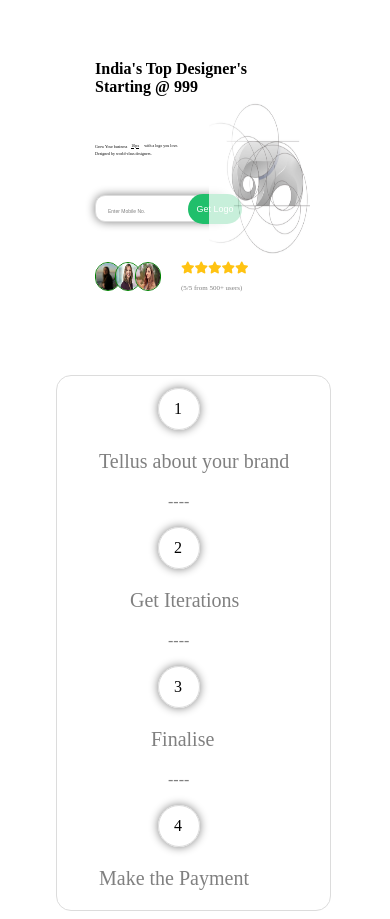
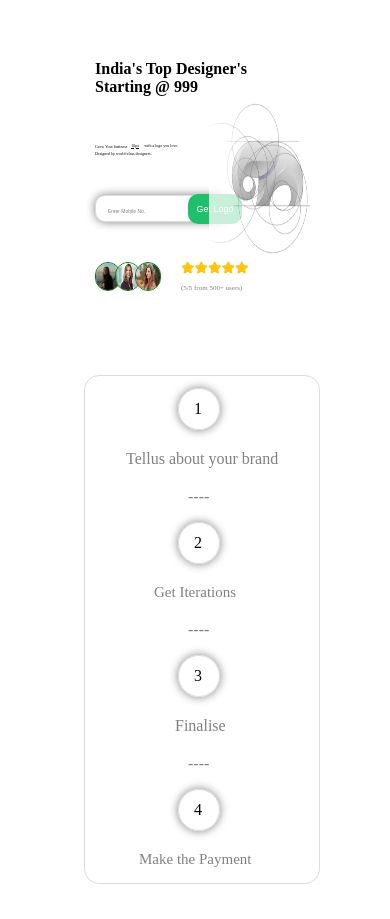
Before and after one commit to shilpiexmyb/template_grid, a plain HTML site: page index.html in a window 390 px wide. After the commit the page ends 892 px from the top, so only its background shows below. Drawn offline with Linux system fonts and the light colour scheme.

Commit message:
width in responsive

```diff
--- a/index.html
+++ b/index.html
@@ -52,7 +52,7 @@
 </div>
 <div class="bottom_bar">
     <div class="one"><p class="point">1</p></div>
-    <p class="bottom_text">Tellus about your brand</p>
+    <p class="bottom_text3">Tellus about your brand</p>
     <p class="bottom_dashed">----</p>
     <div class="one"><p class="point">2</p></div>
     <p class="bottom_text1">Get Iterations</p>
@@ -61,7 +61,7 @@
     <p class="bottom_text2">Finalise</p>
     <p class="bottom_dashed">----</p>
     <div class="one"><p class="point">4</p></div>
-    <p class="bottom_text">Make the Payment</p>
+    <p class="bottom_text4">Make the Payment</p>
 </div>
 
 </section>
--- a/style.css
+++ b/style.css
@@ -30,17 +30,15 @@
 .stars{
     margin-left: 20px;
 }
-.btn{
+.btn {
     background-color: #20bf6b;
-
     width: 113px;
-    height: 54px;
+    height: 47px;
     font-size: 15px;
     border: none;
     border-radius: 16px;
-    margin-left: 24px;
-    margin-top: 1px;
-
+    margin-left: 83px;
+    margin-top: 0px;
 }
 .btn a{
     text-decoration: none;
@@ -48,13 +46,12 @@
 
 }
 input {
-    width: 180%;
-    height: 90%;
+    width: 228%;
+    height: 83%;
     border-radius: 10px;
     border: 1px solid gainsboro;
     box-shadow: 0 0 10px grey;
-
-  }
+}
   ::placeholder {
     color:grey;
     font-size: 18px;
@@ -104,10 +101,10 @@ input {
     font-size: 24px;
 }
 .right img {
-    width: 28vw;
-    height: 55vh;
+    width: 26vw;
+    height: 51vh;
     margin-left: 5rem;
-    margin-top: 9px;
+    margin-top: -1px;
 }
 .bottom_bar {
     display: flex;
@@ -151,6 +148,18 @@ input {
     margin-left: 20px;
     margin-top: 20px;
     color:gray;
+    font-size: 20px;
+}
+.bottom_text3{
+    margin-left: 20px;
+    margin-top: 20px;
+    color: gray;
+    font-size: 20px;
+}
+.bottom_text4{
+    margin-left: 15px;
+    margin-top: 20px;
+    color: gray;
     font-size: 20px;
 }
 @media screen and (max-width:1200px) {
@@ -201,6 +210,7 @@ input {
     color:grey;
     font-size: 5px;
     padding-left: 10px;
+    padding-top: -100px;
   }
   .btn {
     background-color: #20bf6b;
@@ -208,7 +218,7 @@ input {
     height: 30px;
     font-size: 9px;
     border: none;
-    border-radius: 16px;
+    border-radius: 10px;
     margin-left: -90px;
     margin-top: -1px;
 }
@@ -238,8 +248,8 @@ input {
 }
 .bottom_bar {
     display: block;
-    margin-left: 48px;
-
+    margin-left: 76px;
+    width: 60vw;
         display:block;
 
 }
@@ -248,26 +258,41 @@ input {
     box-shadow: 0 0 10px grey;
     border-radius: 70px;
     width: 40px;
+
     height: 40px;
-    margin-left: 101px;
+    margin-left: 93px;
     margin-top: 12px;
 }
 .bottom_dashed {
     color: gray;
-    margin-left: 111px;
+    margin-left: 103px;
     margin-top: 20px;
 }
 .bottom_text1 {
-    margin-left: 73px;
+    margin-left: 69px;
     color:gray;
+    font-size: 15px;
 }
-.bottom_text2{
-    margin-left: 94px;
-    color:gray;
+.bottom_text2 {
+    margin-left: 90px;
+    color: gray;
+    font-size: 16px;
 }
 .bottom_text {
     color: gray;
-    font-size: 20px;
-    margin-left: 42px;
+    font-size: 16px;
+    margin-left: 46px;
+}
+.bottom_text3{
+    margin-left: 41px;
+    color:gray;
+    font-size: 16px;
+}
+
+}
+.bottom_text4{
+    margin-left: 54px;
+    color:gray;
+    font-size: 15px;
 }
 }
```
